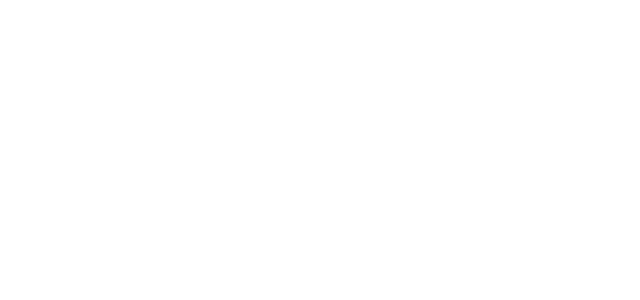
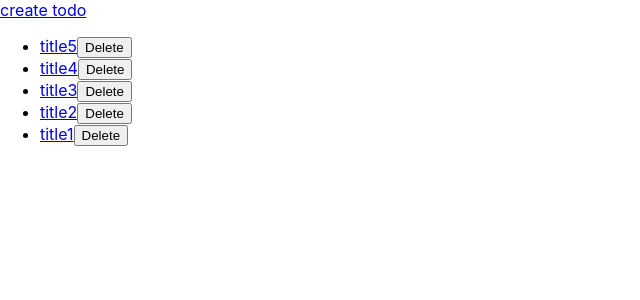
Before and after one commit to MiningCow/react-todo, a React (Create React App) app: page /todos in a window 1280 px wide. Before the commit this address had no page. Shown: the top 300 px of the page, without its empty margins (0-640 px from the left). Built offline with nearby package versions, Linux system fonts and the light colour scheme.

Commit message:
Add todo form

```diff
--- a/src/App.tsx
+++ b/src/App.tsx
@@ -6,14 +6,16 @@
   Navigate
 } from "react-router-dom";
 import TodoPage from "./pages/TodoPage";
+import TodoForm from "./pages/TodoForm";
 import "./App.css";
 
 const App: FC = () => {
   return (
     <Router>
 			<Routes>
-				<Route path="/" element={<Navigate replace to="/todo" />} />
-				<Route path="/todo" element={<TodoPage />} />
+				<Route path="/" element={<Navigate replace to="/todos" />} />
+				<Route path="/todos" element={<TodoPage />} />
+				<Route path="/todos/:todoId" element={<TodoForm />} />
 			</Routes>
     </Router>
   );
--- a/src/components/TodoItem/index.tsx
+++ b/src/components/TodoItem/index.tsx
@@ -1,4 +1,5 @@
 import { FC } from 'react';
+import { Link } from 'react-router-dom';
 
 interface Props {
     id: string;
@@ -10,7 +11,9 @@
 
   return (
     <li>
+      <Link to={id}>
         {title}
+      </Link>
       <button onClick={() => handleDelete(id)}>Delete</button>
     </li>
   )
--- a/src/components/TodoList/index.tsx
+++ b/src/components/TodoList/index.tsx
@@ -2,12 +2,11 @@
 import TodoItem from "../TodoItem";
 import TodoItemType from "../../types/TodoItemType";
 
-interface Props { todos: TodoItemType[], deleteTodo: (title: string) => void; }
+interface Props { todos: Record<string, TodoItemType>, deleteTodo: (title: string) => void; }
 
 const TodoList: FC<Props> = ({ todos, deleteTodo }) => {
-
   const sortedTodos = () => {
-        const sortedTodos = [...todos];
+    const sortedTodos = Object.values(todos);
     sortedTodos.sort((a, b) => b.priority - a.priority);
     return (
       sortedTodos.map(todo => (
--- a/src/mock/initialTodos.tsx
+++ b/src/mock/initialTodos.tsx
@@ -1,10 +1,14 @@
 import TodoItemType from "../types/TodoItemType"
 import { v4 as uuidv4 } from 'uuid';
 
-export const initialTodos : TodoItemType[] = [
-    { title: "Create a todo list", priority: 10, id: uuidv4() },
-    { title: "Priority test 3", priority: 3, id: uuidv4() },
-    { title: "Priority test 4", priority: 4, id: uuidv4() },
-    { title: "Priority test 1", priority: 1, id: uuidv4() },
-    { title: "Don't procrastinate", priority: 11, id: uuidv4() }
-];
+const todoTitles = ["title1", "title2", "title3", "title4", "title5"];
+
+const initialTodos = todoTitles.reduce((acc: Record<string, TodoItemType>, title, index) => {
+  const todoId = uuidv4();
+  if (!acc[todoId]) {
+    acc[todoId] = {title: title, priority: index+1, id: todoId};
+  }
+  return acc
+}, {});
+
+export default initialTodos;
--- /dev/null
+++ b/src/pages/TodoForm.tsx
@@ -0,0 +1,58 @@
+import { useEffect, useState, FC } from "react";
+import { useParams } from "react-router-dom";
+import { v4 as uuidv4 } from 'uuid';
+import { useNavigate } from "react-router-dom";
+import TodoItemType from "../types/TodoItemType";
+
+const TodoForm: FC = () => {
+  const navigate = useNavigate();
+  const [title, setTitle] = useState("");
+  const [priority, setPriority] = useState<number>(0);
+  const { todoId } = useParams();
+
+  useEffect(() => {
+    const todosFromStorage = JSON.parse(localStorage.getItem("todos") || "");
+    console.log(todosFromStorage);
+    if (todoId && todoId !== "new-todo") {
+      const todo = todosFromStorage[todoId];
+      console.log(todo);
+      setTitle(todo.title);
+      setPriority(todo.priority);
+    }
+  }, []);
+
+  const handleSubmit = () => {
+    if (!todoId) return
+    const oldTodos = JSON.parse(localStorage.getItem("todos") || "[]");
+    let newTodoId;
+    if (todoId === "new-todo") {
+      newTodoId = uuidv4();
+    } else {
+      if (oldTodos[todoId]) {
+        newTodoId = todoId;
+      } else console.log("Couldn't find todo with id " + todoId);
+    }
+    const newTodos = {...oldTodos, [newTodoId as string]: {title: title, priority: priority, id: newTodoId}};
+    localStorage.setItem("todos", JSON.stringify(newTodos));
+    navigate("/todos");
+  }
+
+  return (
+    <>
+      <h1>Todo id: {todoId}</h1>
+      <input
+        type="text"
+        value={title}
+        onChange={(e) => setTitle(e.target.value)}
+      />
+      <input
+        type="number"
+        value={priority}
+        onChange={(e) => setPriority(Number(e.target.value))}
+      />
+      <button onClick={() => handleSubmit()}>Submit</button>
+    </>
+  );
+}
+
+export default TodoForm;
--- a/src/pages/TodoPage.tsx
+++ b/src/pages/TodoPage.tsx
@@ -1,41 +1,35 @@
-import { useState, FC } from "react";
-import { v4 as uuidv4 } from 'uuid';
+import { useState, FC, useEffect } from "react";
+import initialTodos from "../mock/initialTodos";
 import TodoList from "../components/TodoList";
-import { initialTodos } from "../mock/initialTodos";
 import TodoItemType from "../types/TodoItemType";
+import { Link, Navigate } from "react-router-dom";
 
 const TodoPage: FC = () => {
-  const [todos, setTodos] = useState<TodoItemType[]>(initialTodos);
-  const [title, setTitle] = useState("");
-  const [priority, setPriority] = useState<number>(0);
+  const [todos, setTodos] = useState<Record<string, TodoItemType>>(initialTodos);
+  console.log(initialTodos);
 
-  const createTodo = () => {
-    if (title) {
-      setTodos([...todos, { title: title, priority: priority, id: uuidv4()}])
-      setTitle("");
-      setPriority(0);
-    } else {
-      alert("Todo title cannot be empty");
+  useEffect(() => {
+    if (localStorage.getItem("todos")) {
+      const todosFromStorage = JSON.parse(localStorage.getItem("todos") || JSON.stringify(initialTodos));
+      setTodos(todosFromStorage);
     }
-  }
+  }, []);
 
   const deleteTodo = (id: string) => {
-      setTodos(todos.filter(todo => todo.id !== id));
+    const allTodos = Object.values(todos);
+    const newTodos = allTodos.reduce((acc: Record<string, TodoItemType>, todo) => {
+      if (todo.id !== id) {
+        acc[todo.id] = todo
+      }
+      return acc
+    }, {});
+    setTodos(newTodos);
+    localStorage.setItem("todos", JSON.stringify(newTodos));
   }
 
   return (
     <>
-      <input
-        type="text"
-        value={title}
-        onChange={(e) => setTitle(e.target.value)}
-      />
-      <input
-        type="number"
-        value={priority}
-        onChange={(e) => setPriority(Number(e.target.value))}
-      />
-      <button onClick={() => createTodo()}>+</button>
+      <Link to="/todos/new-todo">create todo</Link>
       <TodoList todos={todos} deleteTodo={deleteTodo} />
     </>
   );
```
Lines whose indentation alone changed are shown as unchanged.
